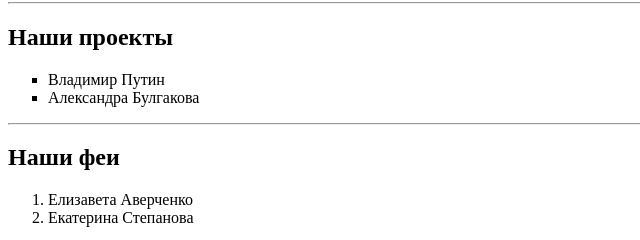
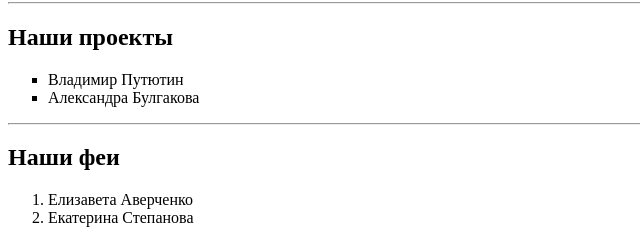
Before and after one commit to Saydzika/jjjj, a plain HTML site: page index.html in a window 1280 px wide. Shown: the part 468-708 px from the top of the page, 0-640 px from the left. Drawn offline with Linux system fonts and the light colour scheme.

Commit message:
Update index.html

```diff
--- a/index.html
+++ b/index.html
@@ -36,7 +36,7 @@
 
          <h2>Наши проекты</h2>
         <ul type="square">
-            <li>Владимир Путин</li>
+            <li>Владимир Путютин</li>
             <li>Александра Булгакова</li>
         </ul>
         <hr>
```
